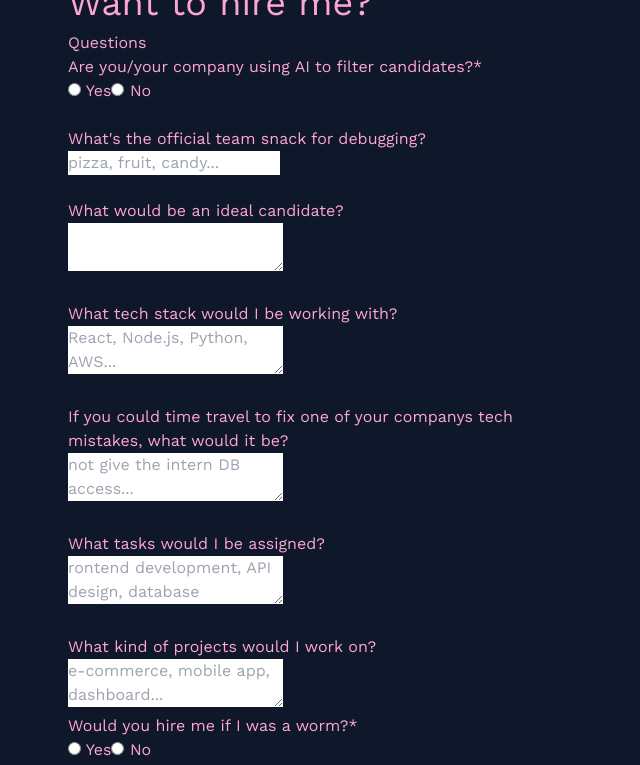
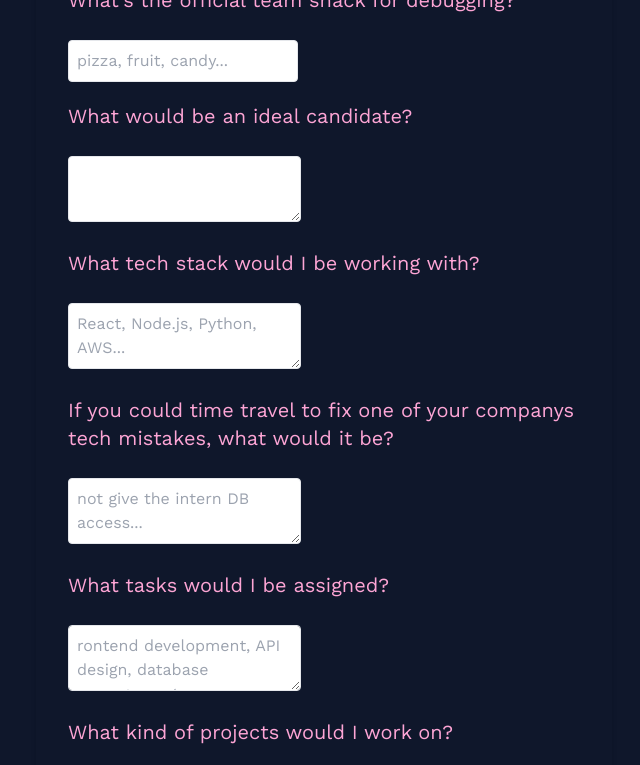
Before and after one commit to lukas-laas/portfolio, a Next.js app: page /contact in a window 1280 px wide. Shown: the top 765 px of the page, without its empty margins (316-956 px from the left). Built offline with nearby package versions, Linux system fonts and the light colour scheme; a web font is replaced by a local one.

Commit message:
refactor

```diff
--- /dev/null
+++ b/src/app/_components/ui/form/index.ts
@@ -0,0 +1,3 @@
+export * from "./yes-no";
+export * from "./text-input";
+export * from "./text-area";
--- /dev/null
+++ b/src/app/_components/ui/form/text-area.tsx
@@ -0,0 +1,19 @@
+import { Header4 } from "../typography";
+
+export function TextArea({label, name, placeholder, required}: {label: string, name: string, placeholder?: string, required?: boolean}) {
+    return (
+        <div className="py-2">
+            <label htmlFor={name}>
+                <Header4>{label}</Header4>
+            </label>
+            <br />
+            <textarea
+                name={name}
+                id={name}
+                placeholder={placeholder}
+                required={required}
+                className="p-2 border rounded"
+            ></textarea>
+        </div>
+    )
+}
--- /dev/null
+++ b/src/app/_components/ui/form/text-input.tsx
@@ -0,0 +1,20 @@
+import { Header4 } from "../typography";
+
+export function TextInput({label, name, placeholder, required}: {label: string, name: string, placeholder?: string, required?: boolean}) {
+    return (
+        <div className="py-2">
+            <label htmlFor={name}>
+                <Header4>{label}</Header4>
+            </label>
+            <br />
+            <input
+                type="text"
+                name={name}
+                id={name}
+                placeholder={placeholder}
+                required={required}
+                className="p-2 border rounded"
+            />
+        </div>
+    )
+}
--- /dev/null
+++ b/src/app/_components/ui/form/yes-no.tsx
@@ -0,0 +1,17 @@
+import { Header4 } from "../typography";
+
+export function YesNo({question, name, required}:{question:string, name:string, required?: boolean}){
+    return(
+        <div className="py-2">
+            <Header4>{question}</Header4>
+            <div className="flex gap-4">
+                <label>
+                    <input type="radio" name={name} value="yes" required={required} /> Yes
+                </label>
+                <label>
+                    <input type="radio" name={name} value="no" /> No
+                </label>
+            </div>
+        </div>
+    )
+}
--- a/src/app/_components/ui/index.ts
+++ b/src/app/_components/ui/index.ts
@@ -4,3 +4,4 @@ export * from "./typography";
 export * from "./gallery";
 export * from "./divider";
 export * from "./footer";
+export * from "./form";
--- a/src/app/_components/ui/typography.tsx
+++ b/src/app/_components/ui/typography.tsx
@@ -11,11 +11,11 @@ export function Header2({ children }: { children: ReactNode }) {
   return <h2 className="text-3xl pt-2 pb-1">{children}</h2>;
 }
 
-export function Header3({ children }: { children: ReactNode }) {
-  return <h3 className="text-2xl pt-1 pb-0.5">{children}</h3>;
+export function Header3({ children, ...props }: { children: ReactNode } & React.HTMLAttributes<HTMLHeadingElement>) {
+  return <h3 className="text-2xl pt-1 pb-0.5" {...props}>{children}</h3>;
 }
-export function Header4({ children }: { children: ReactNode }) {
-  return <h3 className="text-xl pt-1 pb-0.5">{children}</h3>;
+export function Header4({ children, ...props }: { children: ReactNode } & React.HTMLAttributes<HTMLHeadingElement>) {
+  return <h3 className="text-xl pt-1 pb-0.5" {...props}>{children}</h3>;
 }
 
 export function Paragraph({ children }: { children: ReactNode }) {
--- a/src/app/contact/page.tsx
+++ b/src/app/contact/page.tsx
@@ -1,6 +1,6 @@
 "use client"
 import { FormEvent } from "react";
-import { Header1, SummarySection } from "../_components/ui";
+import { Header1, SummarySection, YesNo, TextInput, TextArea } from "../_components/ui";
 
 export default function Contact() {
     async function onSubmit(event: FormEvent<HTMLFormElement>) {
@@ -19,73 +19,51 @@ export default function Contact() {
             <form onSubmit={onSubmit}>
                 <fieldset>
                     <legend>Questions</legend>
-                    <div>
-                        <p>Are you/your company using AI to filter candidates?*</p>
-                        <label>
-                            <input type="radio" name="ai" value="yes" required /> Yes
-                        </label>
-                        <label>
-                            <input type="radio" name="ai" value="no" /> No
-                        </label>
-                    </div>
-                    <br />
+                    <YesNo question="Are you/your company using AI to filter candidates?*" name="ai" required/>
 
-                    <div>
-                        <label htmlFor="snack">What's the official team snack for debugging?</label>
-                        <input type="text" name="snack" id="snack" placeholder="pizza, fruit, candy..." />
-                    </div>
-                    <br />
+                    <TextInput
+                        label="What's the official team snack for debugging?"
+                        name="snack"
+                        placeholder="pizza, fruit, candy..."
+                    />
 
-                    <div>
-                        <label htmlFor="ideal">What would be an ideal candidate?</label>
-                        <br />
-                        <textarea name="ideal" id="ideal"></textarea>
-                    </div>
-                    <br />
+                    <TextArea
+                        label="What would be an ideal candidate?"
+                        name="ideal"
+                    />
 
-                    <div>
-                        <label htmlFor="techStack">What tech stack would I be working with?</label>
-                        <br />
-                        <textarea name="techStack" id="techStack" placeholder="React, Node.js, Python, AWS..."></textarea>
-                    </div>
-                    <br />
+                    <TextArea
+                        label="What tech stack would I be working with?"
+                        name="techStack"
+                        placeholder="React, Node.js, Python, AWS..."
+                    />
 
-                    <div>
-                        <label htmlFor="timeTravel">If you could time travel to fix one of your companys tech mistakes, what would it be?</label>
-                        <br />
-                        <textarea name="timeTravel" id="timeTravel" placeholder="not give the intern DB access..."></textarea>
-                    </div>
-                    <br />
+                    <TextArea
+                        label="If you could time travel to fix one of your companys tech mistakes, what would it be?"
+                        name="timeTravel"
+                        placeholder="not give the intern DB access..."
+                    />
 
-                    <div>
-                        <label htmlFor="tasks">What tasks would I be assigned?</label>
-                        <br />
-                        <textarea name="tasks" id="tasks" placeholder="rontend development, API design, database management..."></textarea>
-                    </div>
-                    <br />
+                    <TextArea
+                        label="What tasks would I be assigned?"
+                        name="tasks"
+                        placeholder="rontend development, API design, database management..."
+                    />
 
-                    <div>
-                        <label htmlFor="projects">What kind of projects would I work on?</label>
-                        <br />
-                        <textarea name="projects" id="projects" placeholder="e-commerce, mobile app, dashboard..."></textarea>
-                    </div>
+                    <TextArea
+                        label="What kind of projects would I work on?"
+                        name="projects"
+                        placeholder="e-commerce, mobile app, dashboard..."
+                    />
 
-                    <div>
-                        <p>Would you hire me if I was a worm?*</p>
-                        <label>
-                            <input type="radio" name="worm" value="yes" required /> Yes
-                        </label>
-                        <label>
-                            <input type="radio" name="worm" value="no" /> No
-                        </label>
-                    </div>
+                    <YesNo question="Would you hire me if I was a worm?*" name="worm" required/>
                 </fieldset>
 
                 <fieldset>
                     <legend>Contact Information</legend>
                     <div>
                         <label htmlFor="email">Email:</label>
-                        <input type="email" name="email" id="email" required />
+                        <input type="email" name="email" id="email" required className="p-2 border rounded" />
                     </div>
                 </fieldset>
 
```
